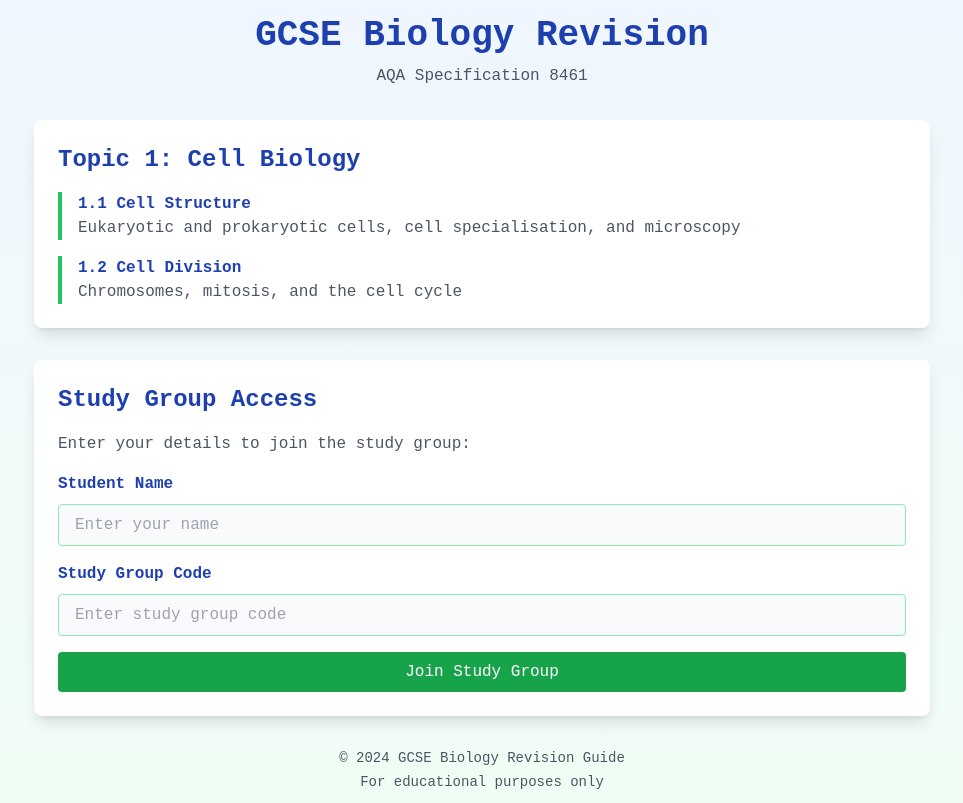
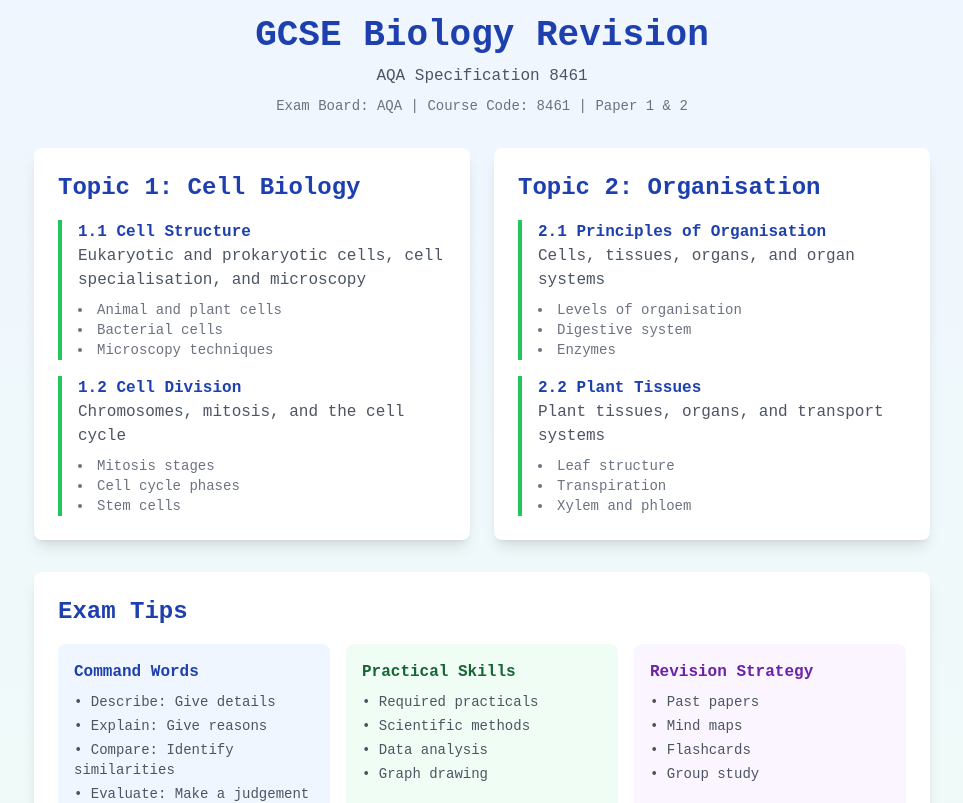
Before and after one commit to ybro2011/Chat, a React (Vite) app in the folder client/: page / in a window 1280 px wide. Shown: the top 803 px of the page, without its empty margins (158-1121 px from the left). Built offline with nearby package versions, Linux system fonts and the light colour scheme; no server answers.

Commit message:
Add more GCSE Biology revision content and exam tips

```diff
--- a/client/src/components/Login.tsx
+++ b/client/src/components/Login.tsx
@@ -24,25 +24,95 @@
         <div className="text-center mb-8">
           <h1 className="text-4xl font-bold text-blue-800 mb-2">GCSE Biology Revision</h1>
           <p className="text-gray-600">AQA Specification 8461</p>
+          <p className="text-sm text-gray-500 mt-2">Exam Board: AQA | Course Code: 8461 | Paper 1 & 2</p>
         </div>
 
-        <div className="bg-white rounded-lg shadow-lg p-6 mb-8">
+        <div className="grid grid-cols-1 md:grid-cols-2 gap-6 mb-8">
+          <div className="bg-white rounded-lg shadow-lg p-6">
             <h2 className="text-2xl font-semibold text-blue-800 mb-4">Topic 1: Cell Biology</h2>
             <div className="space-y-4">
               <div className="border-l-4 border-green-500 pl-4">
                 <h3 className="font-semibold text-blue-800">1.1 Cell Structure</h3>
                 <p className="text-gray-600">Eukaryotic and prokaryotic cells, cell specialisation, and microscopy</p>
+                <ul className="text-sm text-gray-500 mt-2 list-disc list-inside">
+                  <li>Animal and plant cells</li>
+                  <li>Bacterial cells</li>
+                  <li>Microscopy techniques</li>
+                </ul>
               </div>
               <div className="border-l-4 border-green-500 pl-4">
                 <h3 className="font-semibold text-blue-800">1.2 Cell Division</h3>
                 <p className="text-gray-600">Chromosomes, mitosis, and the cell cycle</p>
+                <ul className="text-sm text-gray-500 mt-2 list-disc list-inside">
+                  <li>Mitosis stages</li>
+                  <li>Cell cycle phases</li>
+                  <li>Stem cells</li>
+                </ul>
+              </div>
+            </div>
+          </div>
+
+          <div className="bg-white rounded-lg shadow-lg p-6">
+            <h2 className="text-2xl font-semibold text-blue-800 mb-4">Topic 2: Organisation</h2>
+            <div className="space-y-4">
+              <div className="border-l-4 border-green-500 pl-4">
+                <h3 className="font-semibold text-blue-800">2.1 Principles of Organisation</h3>
+                <p className="text-gray-600">Cells, tissues, organs, and organ systems</p>
+                <ul className="text-sm text-gray-500 mt-2 list-disc list-inside">
+                  <li>Levels of organisation</li>
+                  <li>Digestive system</li>
+                  <li>Enzymes</li>
+                </ul>
+              </div>
+              <div className="border-l-4 border-green-500 pl-4">
+                <h3 className="font-semibold text-blue-800">2.2 Plant Tissues</h3>
+                <p className="text-gray-600">Plant tissues, organs, and transport systems</p>
+                <ul className="text-sm text-gray-500 mt-2 list-disc list-inside">
+                  <li>Leaf structure</li>
+                  <li>Transpiration</li>
+                  <li>Xylem and phloem</li>
+                </ul>
+              </div>
+            </div>
+          </div>
+        </div>
+
+        <div className="bg-white rounded-lg shadow-lg p-6 mb-8">
+          <h2 className="text-2xl font-semibold text-blue-800 mb-4">Exam Tips</h2>
+          <div className="grid grid-cols-1 md:grid-cols-3 gap-4">
+            <div className="bg-blue-50 p-4 rounded-lg">
+              <h3 className="font-semibold text-blue-800 mb-2">Command Words</h3>
+              <ul className="text-sm text-gray-600 space-y-1">
+                <li>• Describe: Give details</li>
+                <li>• Explain: Give reasons</li>
+                <li>• Compare: Identify similarities</li>
+                <li>• Evaluate: Make a judgement</li>
+              </ul>
+            </div>
+            <div className="bg-green-50 p-4 rounded-lg">
+              <h3 className="font-semibold text-green-800 mb-2">Practical Skills</h3>
+              <ul className="text-sm text-gray-600 space-y-1">
+                <li>• Required practicals</li>
+                <li>• Scientific methods</li>
+                <li>• Data analysis</li>
+                <li>• Graph drawing</li>
+              </ul>
+            </div>
+            <div className="bg-purple-50 p-4 rounded-lg">
+              <h3 className="font-semibold text-purple-800 mb-2">Revision Strategy</h3>
+              <ul className="text-sm text-gray-600 space-y-1">
+                <li>• Past papers</li>
+                <li>• Mind maps</li>
+                <li>• Flashcards</li>
+                <li>• Group study</li>
+              </ul>
             </div>
           </div>
         </div>
 
         <div className="bg-white rounded-lg shadow-lg p-6">
           <h2 className="text-2xl font-semibold text-blue-800 mb-4">Study Group Access</h2>
-          <p className="text-gray-600 mb-4">Enter your details to join the study group:</p>
+          <p className="text-gray-600 mb-4">Join a study group to discuss biology topics and prepare for your exams:</p>
 
           <form onSubmit={handleSubmit} className="space-y-4">
             <div>
@@ -90,6 +160,7 @@
         <div className="mt-8 text-center text-sm text-gray-600">
           <p>© 2024 GCSE Biology Revision Guide</p>
           <p className="mt-1">For educational purposes only</p>
+          <p className="mt-1">Based on AQA GCSE Biology Specification (8461)</p>
         </div>
       </div>
     </div>
```
Lines whose indentation alone changed are shown as unchanged.
